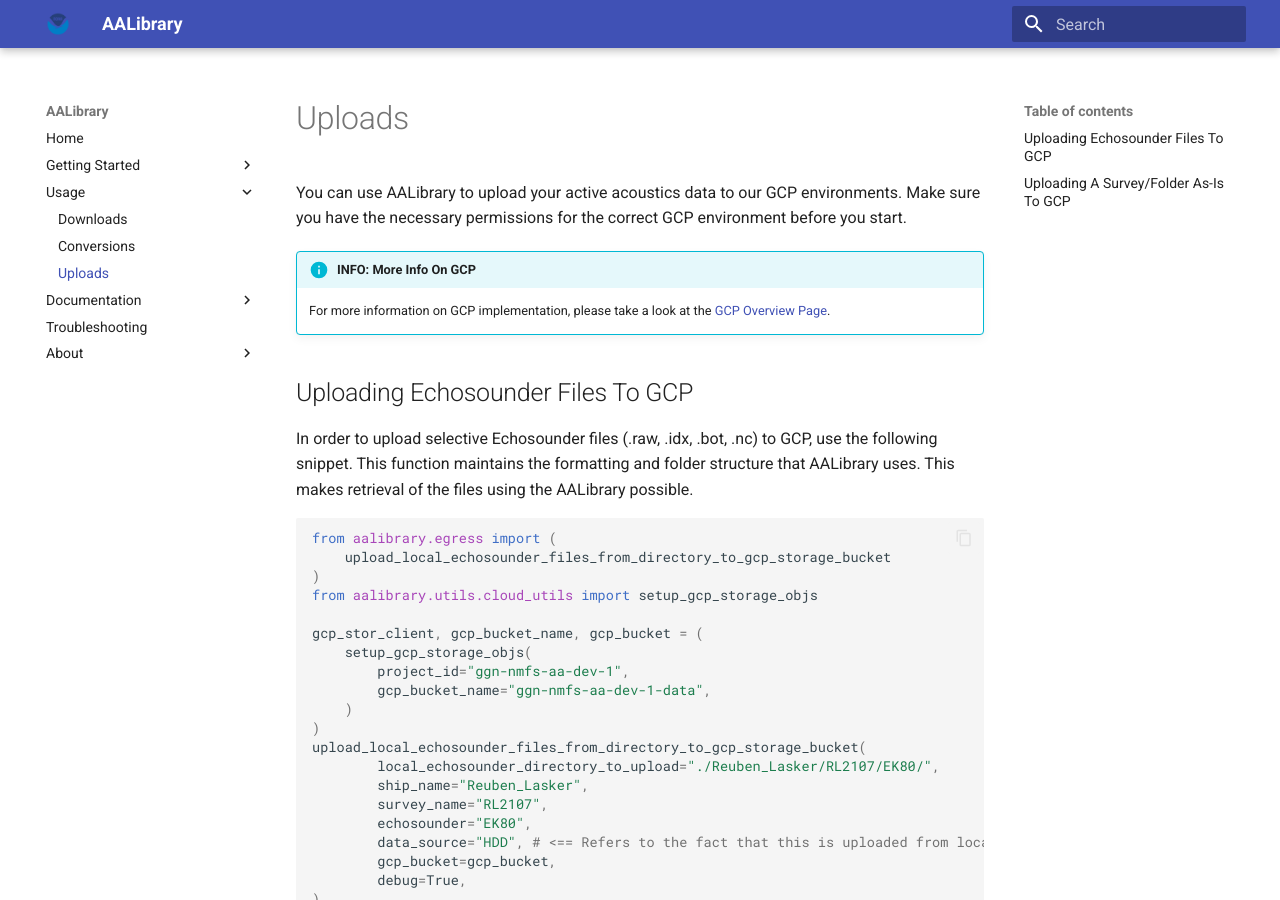
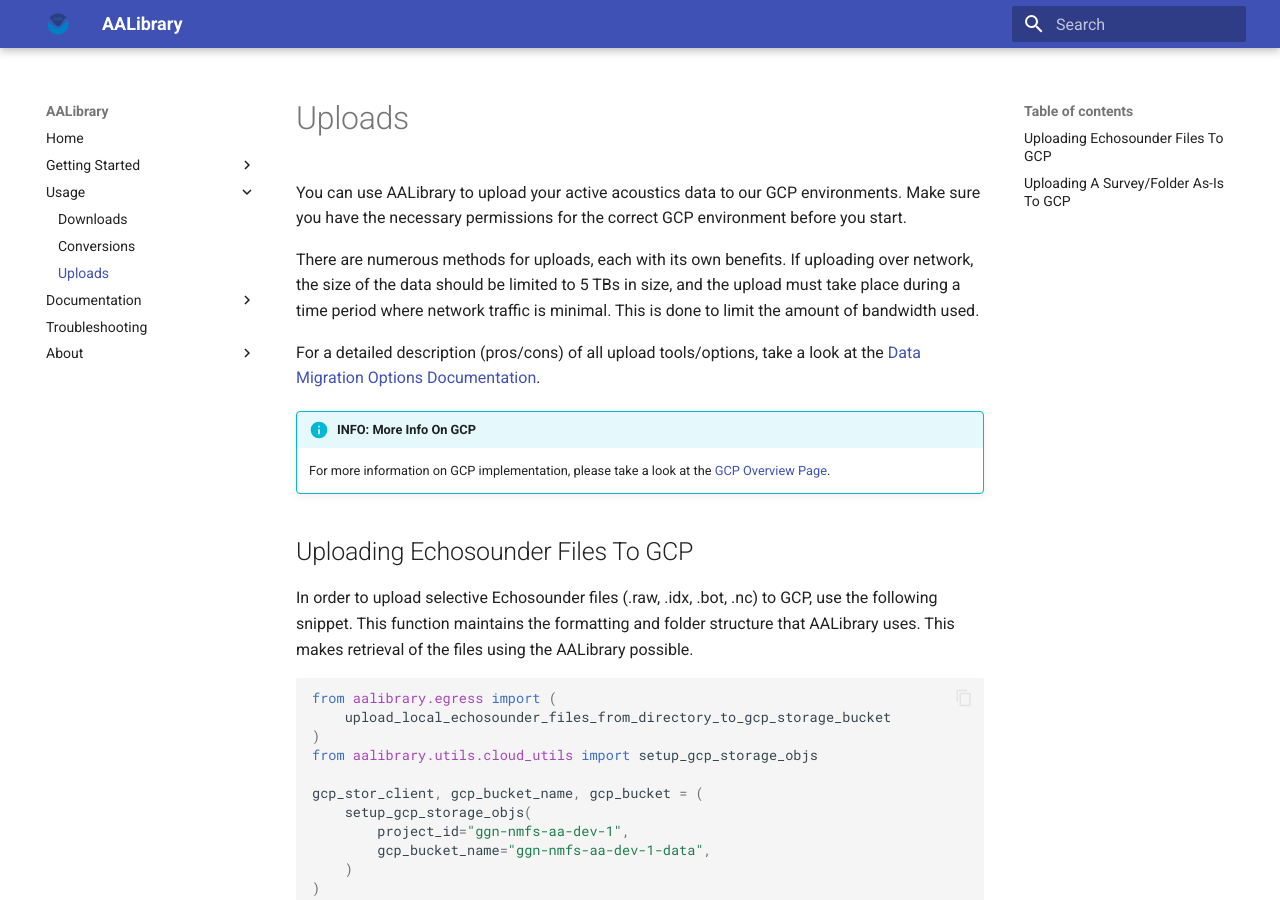
Before and after one commit to nmfs-ost/AA-SI_aalibrary, an MkDocs documentation site: the page built from docs/usage/uploads.md, in a window 1280 px wide and 900 px high. Built offline with MkDocs 1.6.1 and Material for MkDocs 9.7.7, drawn with Linux system fonts in a browser that asks for light colours.

Commit message:
add: best practices for uploads plus link to detailed upload documentation

```diff
--- a/docs/usage/uploads.md
+++ b/docs/usage/uploads.md
@@ -1,6 +1,10 @@
 # Uploads
 
 You can use AALibrary to upload your active acoustics data to our GCP environments. Make sure you have the necessary permissions for the correct GCP environment before you start.
+
+There are numerous methods for uploads, each with its own benefits. If uploading over network, the size of the data should be limited to 5 TBs in size, and the upload must take place during a time period where network traffic is minimal. This is done to limit the amount of bandwidth used.
+
+For a detailed description (pros/cons) of all upload tools/options, take a look at the [Data Migration Options Documentation](https://docs.google.com/document/d/1O42DUPIgnoTopwLOBWcLyWYTElzvNT845bYMnpy6O4A/edit?tab=t.0#heading=h.7twvrhkxwqt).
 
 !!! info "INFO: More Info On GCP"
     For more information on GCP implementation, please take a look at the [GCP Overview Page](../documentation/gcp_overview.md).
```
